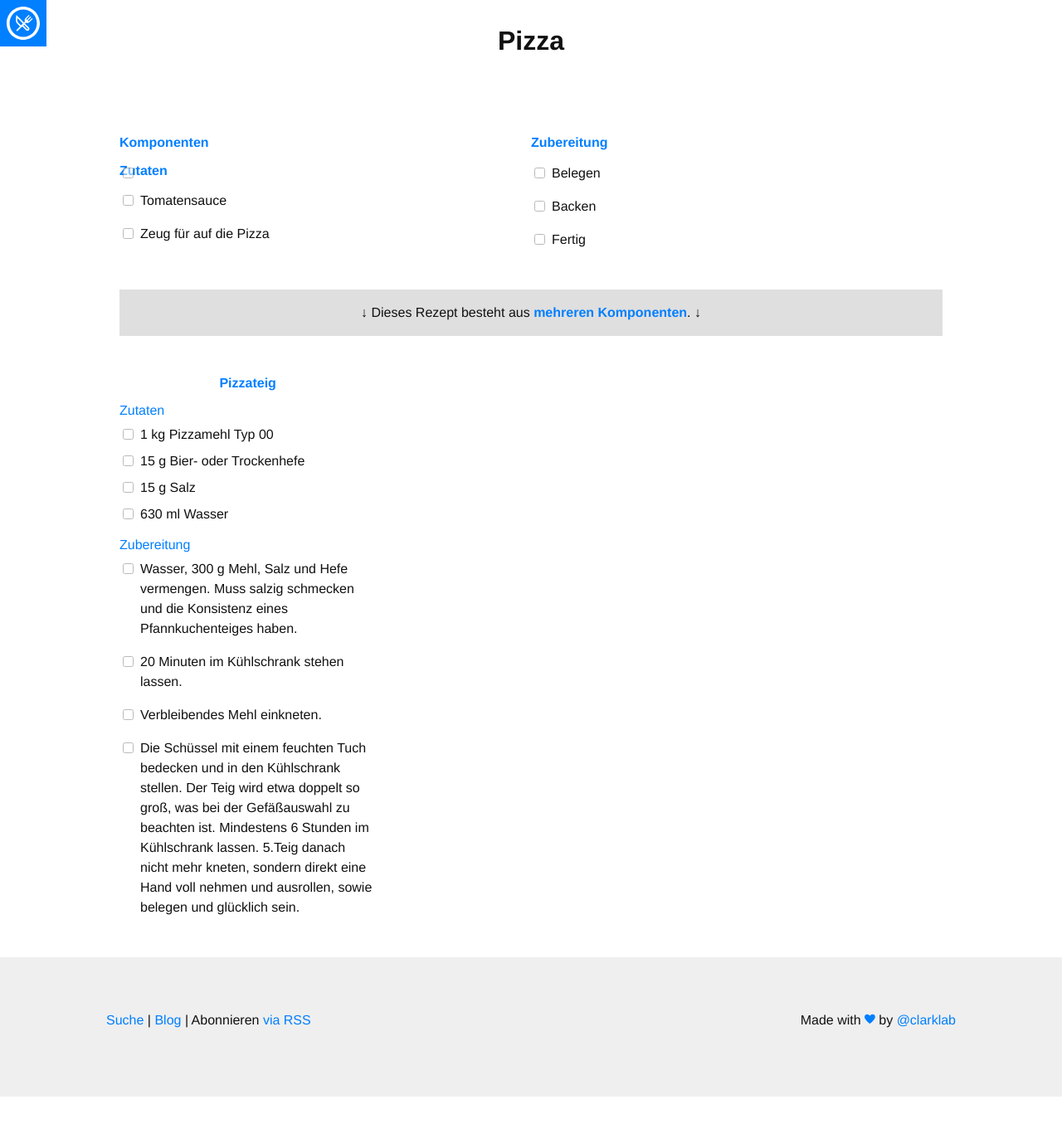
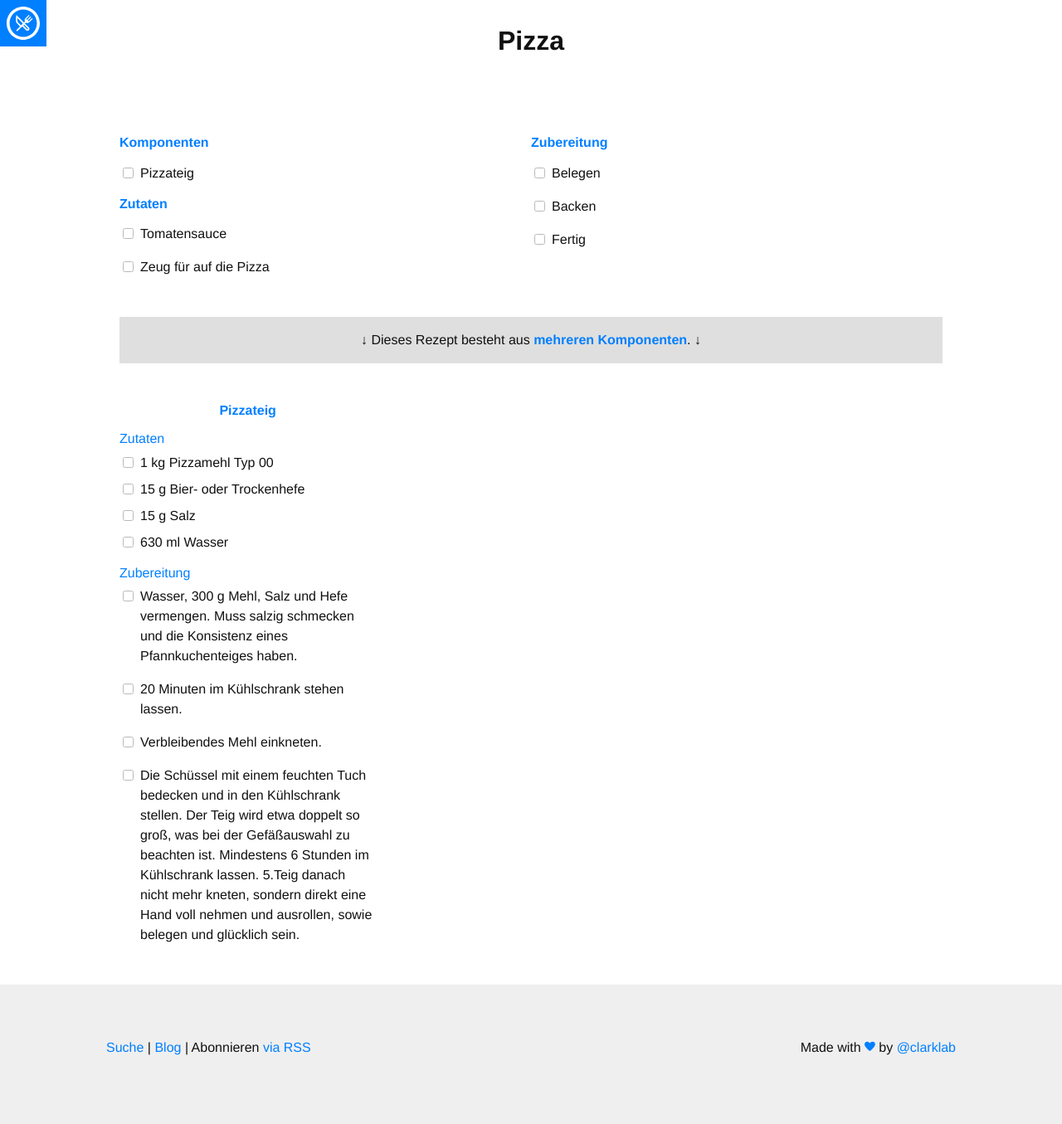
Before and after one commit to kochrunde/kochrunde.github.io, a Jekyll site: the page built from _recipes/pizza.md, in a window 1280 px wide. Shown: the whole page at 83% size. Built offline with Jekyll 4.4.1, drawn with Linux system fonts in a browser that asks for light colours; nearby versions of some CDN libraries; some web fonts are replaced; before the commit the page ends 1322 px from its top, so only the background shows below that.

Commit message:
Update recipe.html

```diff
--- a/_layouts/recipe.html
+++ b/_layouts/recipe.html
@@ -44,9 +44,7 @@ layout: default
       <ul>
         <!-- list components that make up recipe -->
         {% for component in page.components %}
-        {% assign reci = page.recipes | where: 'title', component.title | first %}
-
-        <li>{{ reci | markdownify }}</li>
+        <li>{{ component | markdownify }}</li>
         {% endfor %}
       </ul>
       {% endif %}
```
